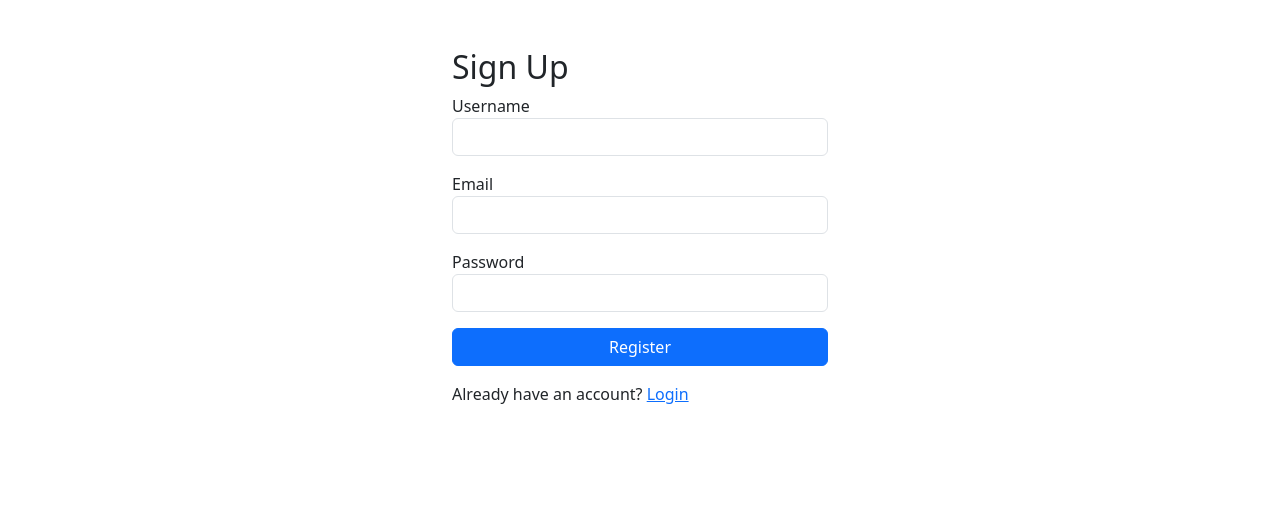
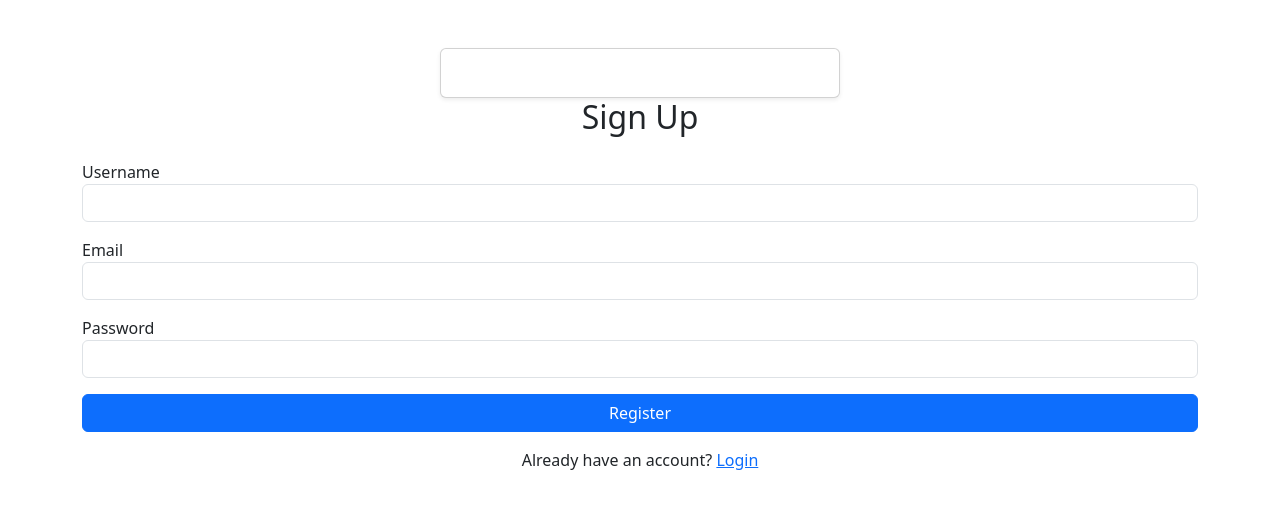
Before and after one commit to kynaaaan/CITS3403, a Python web app: template templates/registration.html in a window 1280 px wide. Shown: the top 509 px of the page. Run offline with Jinja, Linux system fonts and the light colour scheme; the template is opened without the code that fills it, so the values that code supplies are empty.

Commit message:
Add card layout to register page

```diff
--- a/templates/registration.html
+++ b/templates/registration.html
@@ -7,9 +7,9 @@
 
 <body>
 
-<div class="container mt-5" style="max-width: 400px;">
-
-    <h2>Sign Up</h2>
+<div class="container mt-5" >
+    <div class="card p-4 shadow-sm" style="max-width: 400px; margin: auto;"></div>
+        <h2 class="text-center mb-4">Sign Up</h2>
 
         <form>
 
@@ -32,11 +32,12 @@
 
         </form>
 
-    <p class="mt-3">
+        <p class="mt-3 text-center">
             Already have an account? <a href="login.html">Login</a>
         </p>
 
     </div>
+</div>
 
 </body>
 </html>
```
Lines whose indentation alone changed are shown as unchanged.
